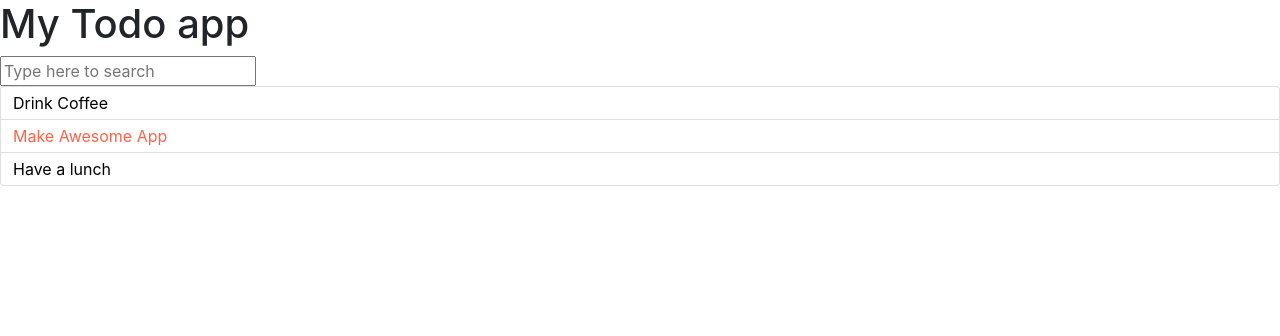
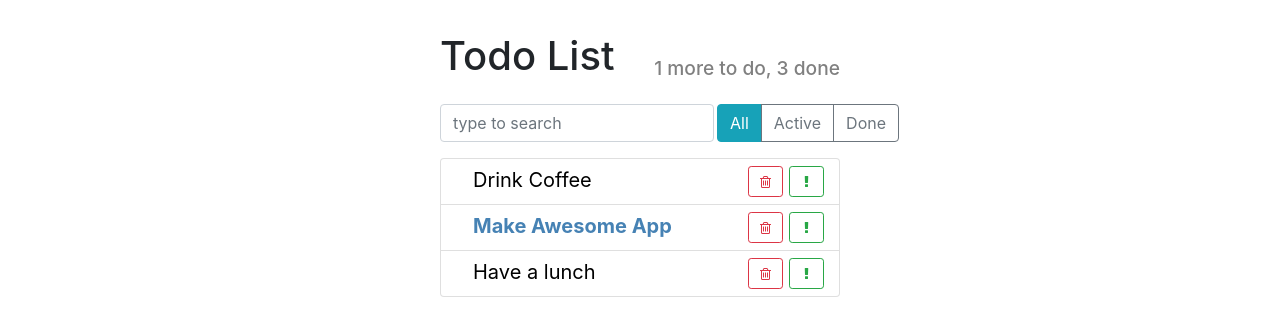
Before and after one commit to 1strebel/react-todo-app, a React app: page / in a window 1280 px wide. Built offline with nearby package versions, Linux system fonts and the light colour scheme.

Commit message:
Additional styles

```diff
--- /dev/null
+++ b/src/components/app-header.css
@@ -0,0 +1,12 @@
+.app-header {
+  align-items: flex-end;
+}
+
+.app-header h1 {
+  flex-grow: 1;
+}
+
+.app-header h2 {
+  font-size: 1.2rem;
+  color: grey;
+}
--- a/src/components/app-header.js
+++ b/src/components/app-header.js
@@ -1,7 +1,13 @@
 import React from 'react';
+import './app-header.css';
 
-const AppHeader = () => {
-    return <h1>My Todo app</h1>
+const AppHeader = ({toDo, done}) => {
+  return (
+    <div className="app-header d-flex">
+      <h1>Todo List</h1>
+      <h2>{toDo} more to do, {done} done</h2>
+    </div>
+  );
 };
 
 export default AppHeader;
--- /dev/null
+++ b/src/components/item-status-filter.js
@@ -0,0 +1,18 @@
+import React from 'react';
+
+import './item-status-filter.css';
+
+const ItemStatusFilter = () => {
+  return (
+    <div className="btn-group">
+      <button type="button"
+              className="btn btn-info">All</button>
+      <button type="button"
+              className="btn btn-outline-secondary">Active</button>
+      <button type="button"
+              className="btn btn-outline-secondary">Done</button>
+    </div>
+  );
+};
+
+export default ItemStatusFilter;
--- /dev/null
+++ b/src/components/search-panel.css
@@ -0,0 +1,5 @@
+.search-input {
+  width: auto;
+  flex-grow: 1;
+  margin-right: 3px;
+}
--- a/src/components/search-panel.js
+++ b/src/components/search-panel.js
@@ -1,10 +1,13 @@
 import React from 'react';
 
+import './search-panel.css';
+
 const SearchPanel = () => {
-    const searchText = 'Type here to search';
-
-    return <input
-     placeholder = {searchText} />
+  return (
+    <input type="text"
+              className="form-control search-input"
+              placeholder="type to search" />
+  );
 };
 
 export default SearchPanel;
--- a/src/components/todo-list-item.css
+++ b/src/components/todo-list-item.css
@@ -0,0 +1,24 @@
+.todo-list-item {
+  font-size: 1.25rem;
+}
+
+.todo-list-item button {
+  width: 35px;
+  margin: 3px;
+}
+
+.todo-list-item-label {
+  margin-left: 1.25rem;
+  line-height: 35px;
+  cursor: pointer;
+  user-select: none;
+}
+
+.todo-list-item.done .todo-list-item-label {
+  text-decoration: line-through;
+}
+
+.todo-list-item.important .todo-list-item-label {
+  font-weight: bold;
+  color: steelblue;
+}
--- a/src/components/todo-list-item.js
+++ b/src/components/todo-list-item.js
@@ -1,18 +1,33 @@
 import React from 'react';
+
 import './todo-list-item.css';
 
-const TodoListItem = ( { label, important = false } ) => {
+const TodoListItem = ({ label, important = false }) => {
 
-    const style = {
-        color: important ? 'tomato' : 'black'
-    };
+  const style = {
+    color: important ? 'steelblue' : 'black',
+    fontWeight: important ? 'bold' : 'normal'
+  };
 
-    return (
-    <span
-    className="todo-list-item"
-    style = {style}>
-        { label }
-    </span>);
+  return (
+    <span className="todo-list-item">
+      <span
+        className="todo-list-item-label"
+        style={style}>
+        {label}
+      </span>
+
+      <button type="button"
+              className="btn btn-outline-success btn-sm float-right">
+        <i className="fa fa-exclamation" />
+      </button>
+
+      <button type="button"
+              className="btn btn-outline-danger btn-sm float-right">
+        <i className="fa fa-trash-o" />
+      </button>
+    </span>
+  );
 };
 
 export default TodoListItem;
--- a/src/components/todo-list.css
+++ b/src/components/todo-list.css
@@ -1,3 +1,3 @@
 .todo-list .list-group-item {
-    padding: .25rem .75rem
+  padding: .25rem .75rem;
 }
--- /dev/null
+++ b/src/index.css
@@ -0,0 +1,8 @@
+.todo-app {
+  margin: 2rem auto 0 auto;
+  max-width: 400px;
+}
+
+.top-panel {
+  margin: 1rem 0;
+}
--- a/src/index.js
+++ b/src/index.js
@@ -4,24 +4,30 @@ import ReactDOM from 'react-dom';
 import AppHeader from './components/app-header';
 import SearchPanel from './components/search-panel';
 import TodoList from './components/todo-list';
+import ItemStatusFilter from './components/item-status-filter';
 
+import './index.css';
 
 const App = () => {
 
   const todoData = [
-        { label: "Drink Coffee", important: false, id: 1 },
-        { label: "Make Awesome App", important: true, id: 2 },
-        { label: "Have a lunch", important: false, id: 3 }
+    { label: 'Drink Coffee', important: false, id: 1 },
+    { label: 'Make Awesome App', important: true, id: 2 },
+    { label: 'Have a lunch', important: false, id: 3 }
   ];
 
   return (
-        <div>
-        <AppHeader />
+    <div className="todo-app">
+      <AppHeader toDo={1} done={3} />
+      <div className="top-panel d-flex">
         <SearchPanel />
+        <ItemStatusFilter />
+      </div>
+
       <TodoList todos={todoData} />
     </div>
   );
-}
+};
 
 ReactDOM.render(<App />,
   document.getElementById('root'));
```
Also changed, not shown: src/components/todo-list.js (+5 -4 lines), src/components/item-status-filter.css (added). Lines whose indentation alone changed are shown as unchanged.
